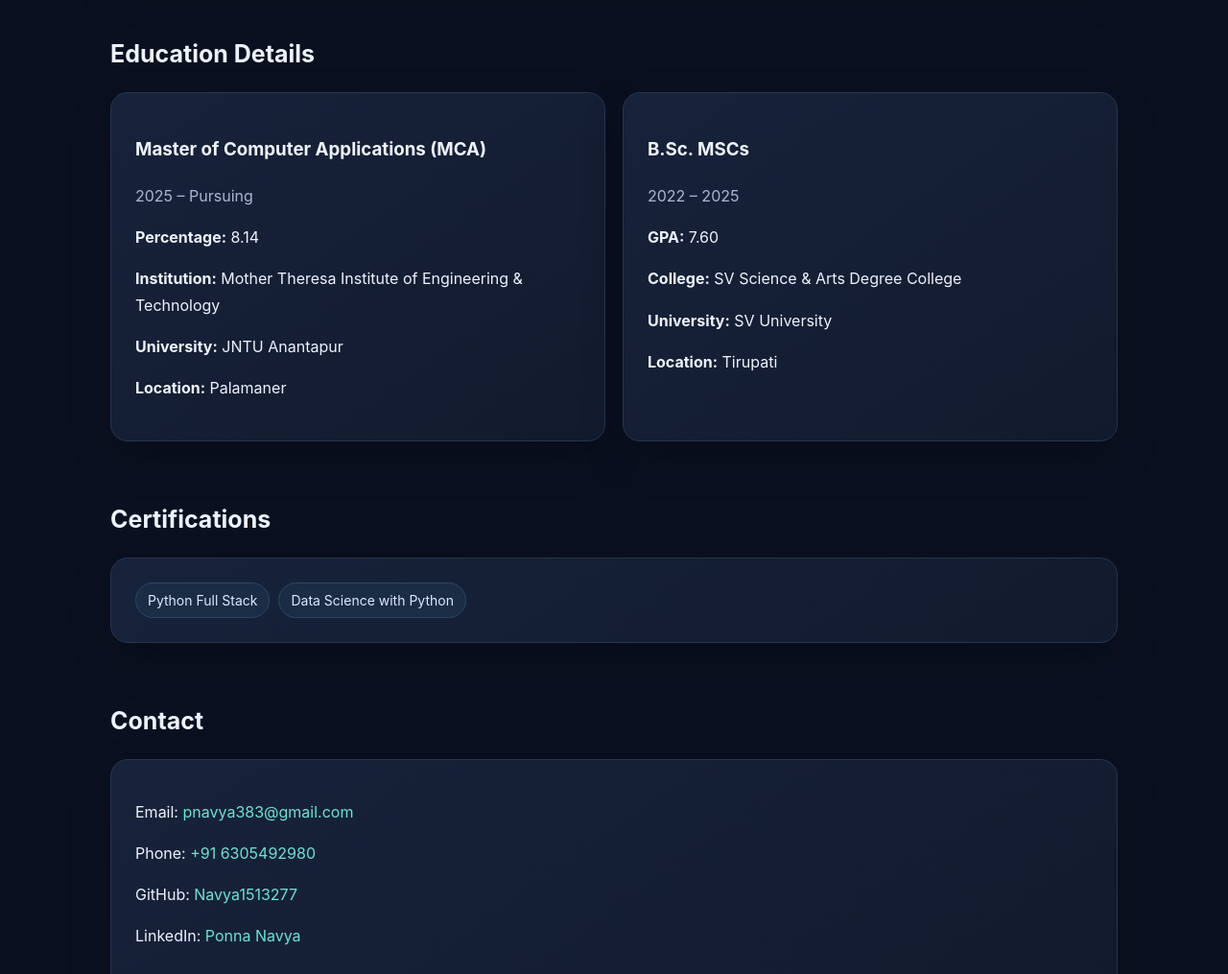
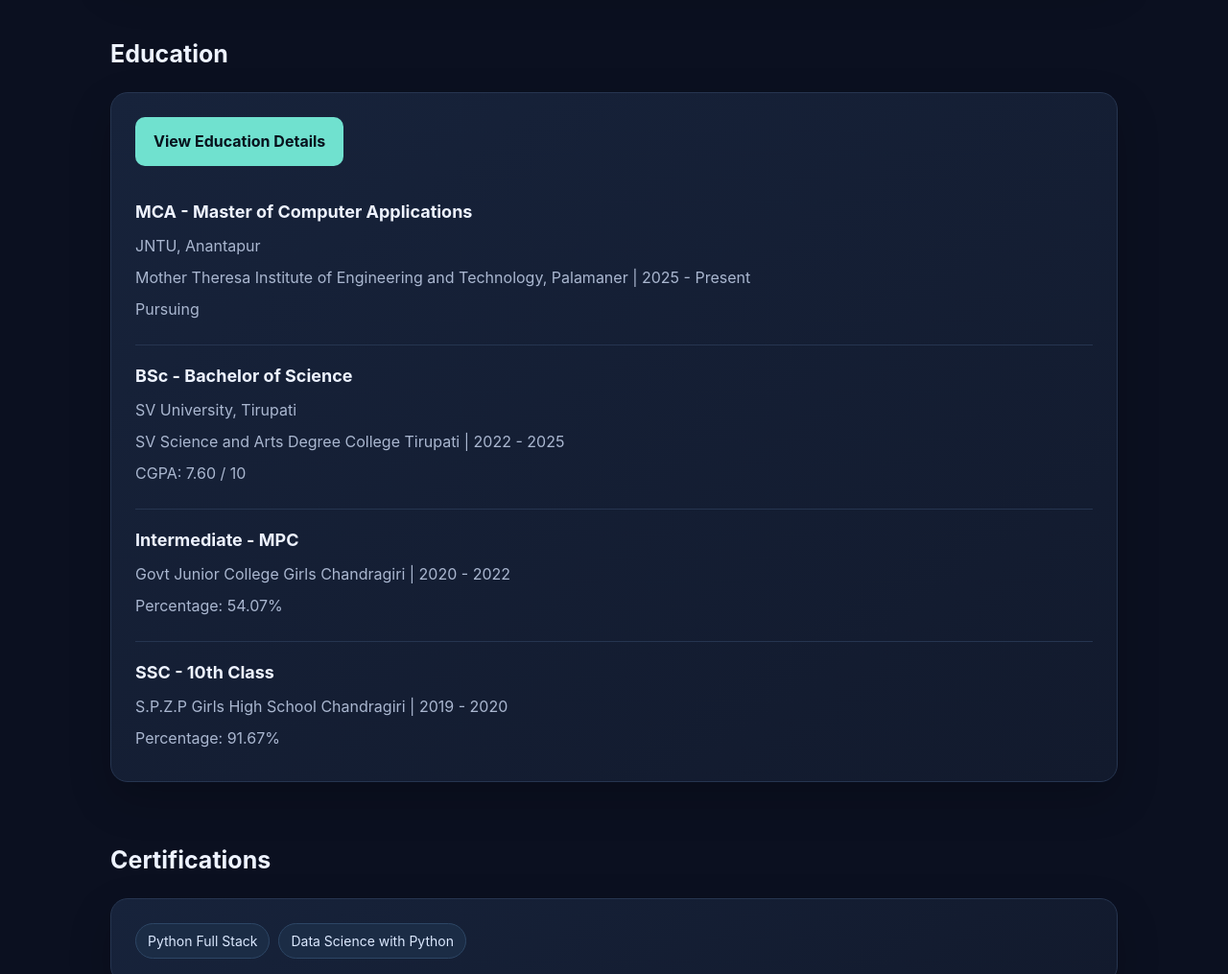
Before and after one commit to Navya1513277/portfolio, a plain HTML site: page index.html in a window 1280 px wide. Shown: the part 2140-3155 px from the top of the page at 96% size. Drawn offline with Linux system fonts and the light colour scheme.

Commit message:
Show complete education history in portfolio

```diff
--- a/index.html
+++ b/index.html
@@ -29,23 +29,32 @@
 <div class="card item" style="margin-top:16px"><h3>Personal Portfolio Website</h3><p>HTML · CSS · GitHub Pages</p><ul><li>Designed and deployed a responsive personal portfolio to showcase skills and projects.</li><li>Created a mobile-friendly layout with clean navigation.</li></ul></div>
 </section>
 <section class="section" id="education">
-<h2>Education Details</h2>
-<div class="grid">
+<h2>Education</h2>
 <div class="card">
-<h3>Master of Computer Applications (MCA)</h3>
-<p class="muted">2025 – Pursuing</p>
-<p><strong>Percentage:</strong> 8.14</p>
-<p><strong>Institution:</strong> Mother Theresa Institute of Engineering &amp; Technology</p>
-<p><strong>University:</strong> JNTU Anantapur</p>
-<p><strong>Location:</strong> Palamaner</p>
+<a class="btn" href="#education-details">View Education Details</a>
+<div id="education-details" style="margin-top:16px">
+<div class="item">
+<h3>MCA - Master of Computer Applications</h3>
+<p>JNTU, Anantapur</p>
+<p>Mother Theresa Institute of Engineering and Technology, Palamaner | 2025 - Present</p>
+<p>Pursuing</p>
 </div>
-<div class="card">
-<h3>B.Sc. MSCs</h3>
-<p class="muted">2022 – 2025</p>
-<p><strong>GPA:</strong> 7.60</p>
-<p><strong>College:</strong> SV Science &amp; Arts Degree College</p>
-<p><strong>University:</strong> SV University</p>
-<p><strong>Location:</strong> Tirupati</p>
+<div class="item">
+<h3>BSc - Bachelor of Science</h3>
+<p>SV University, Tirupati</p>
+<p>SV Science and Arts Degree College Tirupati | 2022 - 2025</p>
+<p>CGPA: 7.60 / 10</p>
+</div>
+<div class="item">
+<h3>Intermediate - MPC</h3>
+<p>Govt Junior College Girls Chandragiri | 2020 - 2022</p>
+<p>Percentage: 54.07%</p>
+</div>
+<div class="item">
+<h3>SSC - 10th Class</h3>
+<p>S.P.Z.P Girls High School Chandragiri | 2019 - 2020</p>
+<p>Percentage: 91.67%</p>
+</div>
 </div>
 </div>
 </section>
```
